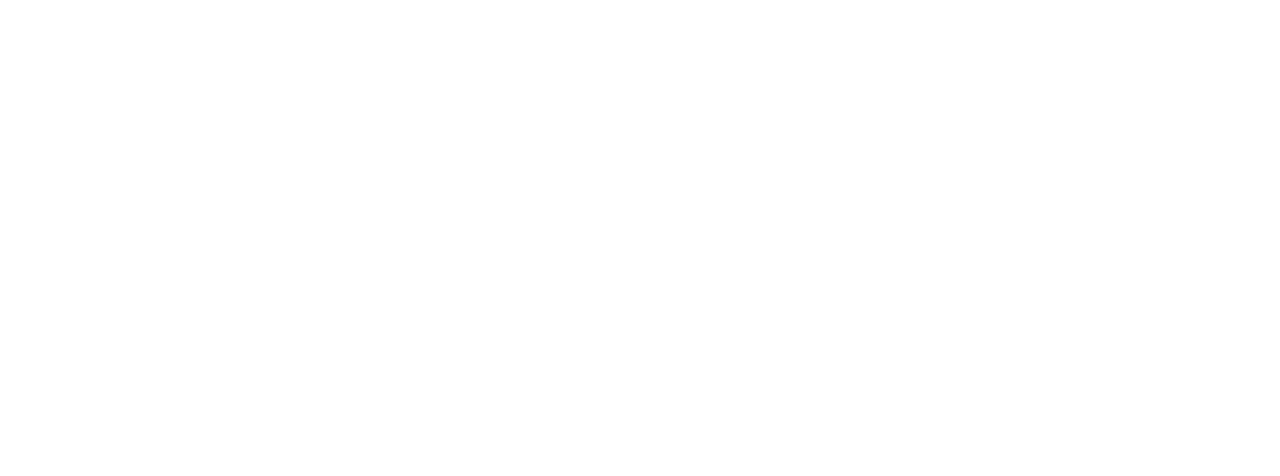
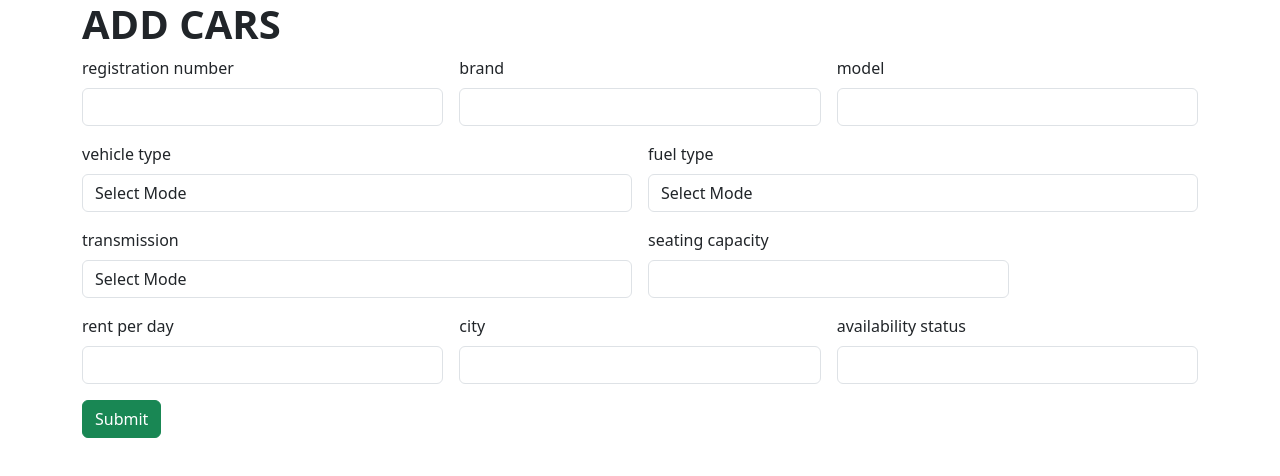
Before and after one commit to alantsaji18/CarRental-react-app, a React (Vite) app: page / in a window 1280 px wide. Shown: the top 476 px of the page. Built offline with nearby package versions, Linux system fonts and the light colour scheme.

Commit message:
Project update

```diff
--- a/src/App.jsx
+++ b/src/App.jsx
@@ -3,13 +3,14 @@
 import viteLogo from './assets/vite.svg'
 import heroImg from './assets/hero.png'
 import './App.css'
+import AddCars from './components/AddCars'
 
 function App() {
   const [count, setCount] = useState(0)
 
   return (
     <>
-
+      <AddCars/>
     </>
   )
 }
```
